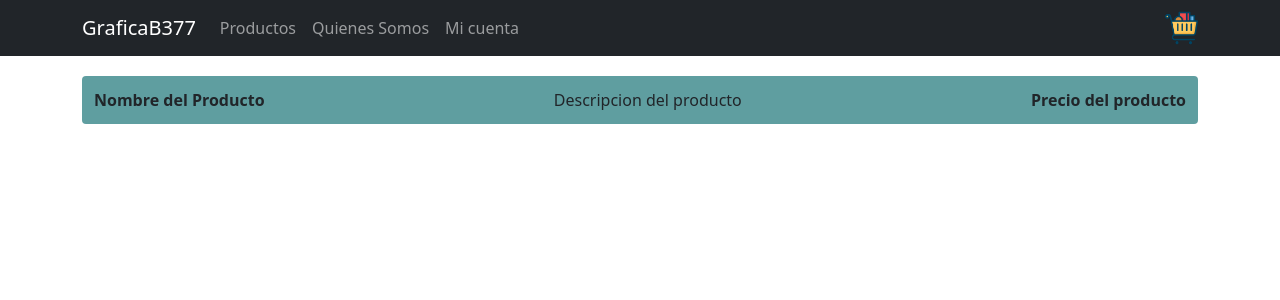
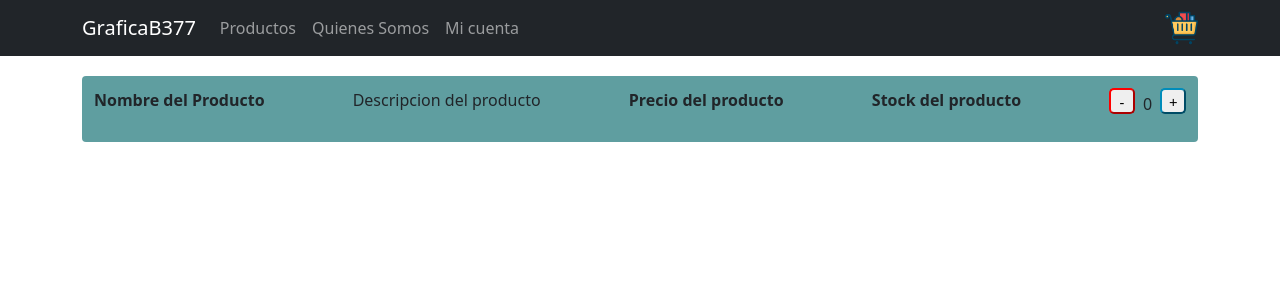
Before and after one commit to FedericoPereyraAprea/primerDesafioReact, a React (Create React App) app: page / in a window 1280 px wide. Shown: the top 300 px of the page. Built offline with nearby package versions, Linux system fonts and the light colour scheme.

Commit message:
agregando contador

```diff
--- a/package.json
+++ b/package.json
@@ -12,6 +12,7 @@
     "bootstrap": "^5.2.0",
     "react": "^18.2.0",
     "react-bootstrap": "^2.4.0",
+    "react-bulma-components": "^4.1.0",
     "react-dom": "^18.2.0",
     "react-scripts": "5.0.1",
     "web-vitals": "^2.1.4"
--- /dev/null
+++ b/src/Componentes/ItemCount/ItemCount.css
@@ -0,0 +1,23 @@
+.contador {
+    display: flex;
+    text-align: center;
+}
+.sumar {
+    border-radius: 5px;
+    border-color:#008CBA;
+    font-size: 15px;
+    height: 2vw;
+    width: 2vw;
+}
+.restar {
+    border-radius: 5px;
+    border-color: red;
+    font-size: 15px;
+    height: 2vw;
+    width: 2vw;
+}
+.contCarrito {
+    padding-top: 0.3vw;
+    height: 2vw;
+    width: 2vw;
+}
--- /dev/null
+++ b/src/Componentes/ItemCount/ItemCount.js
@@ -0,0 +1,25 @@
+import React, { useState } from 'react'
+import './ItemCount.css';
+
+function Contador () {
+    const [contador, setContador] = useState(0);
+    function sumar () {
+        setContador(contador + 1)
+        //contador > 10 ? setContador(contador + 1) : alert('No hay mas stock');
+    }
+    function restar () {
+        setContador(contador - 1)
+        contador > 0 ? setContador(contador - 1) : alert('No hay mas productos en el carrito');
+    }
+    return (
+    <div className='contador'>
+        <button className='restar' onClick={restar}>-</button>
+        <p className='contCarrito'>
+            {contador}
+        </p>
+        <button className='sumar' onClick={sumar}>+</button>
+    </div>
+    );
+}
+
+export default Contador
--- a/src/Componentes/ItemListContainer/ItemListContainer.js
+++ b/src/Componentes/ItemListContainer/ItemListContainer.js
@@ -1,9 +1,10 @@
 import './Container.css';
-
+import Contador from '../ItemCount/ItemCount';
 function Container(props) {
     return (
         <div className='base-productos'>
             { props.children }
+            <Contador />
         </div>
     );
 }
--- a/src/Componentes/Productos/Productos.css
+++ b/src/Componentes/Productos/Productos.css
@@ -7,5 +7,7 @@
 }
 .precio {
     font-weight: bolder;
-
 }
+.stock {
+    font-weight: bolder;
+}
--- a/src/Componentes/Productos/Productos.js
+++ b/src/Componentes/Productos/Productos.js
@@ -12,6 +12,9 @@ function Productos() {
             <div className='precio'>
                 Precio del producto
             </div>
+            <div className='stock'>
+                Stock del producto
+            </div>
         </Container>
     );
 }
```
Also changed, not shown: 1 other file (tests, documents, lock files or other folders).
